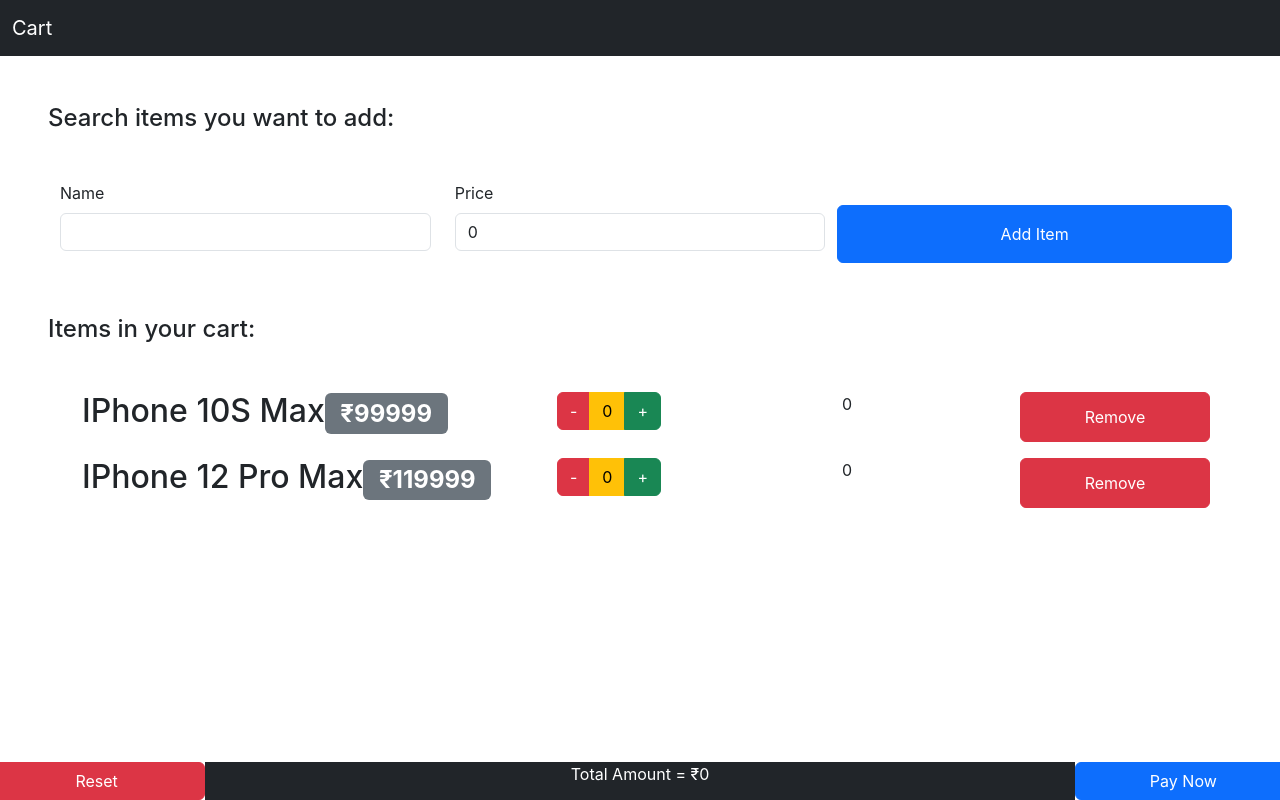
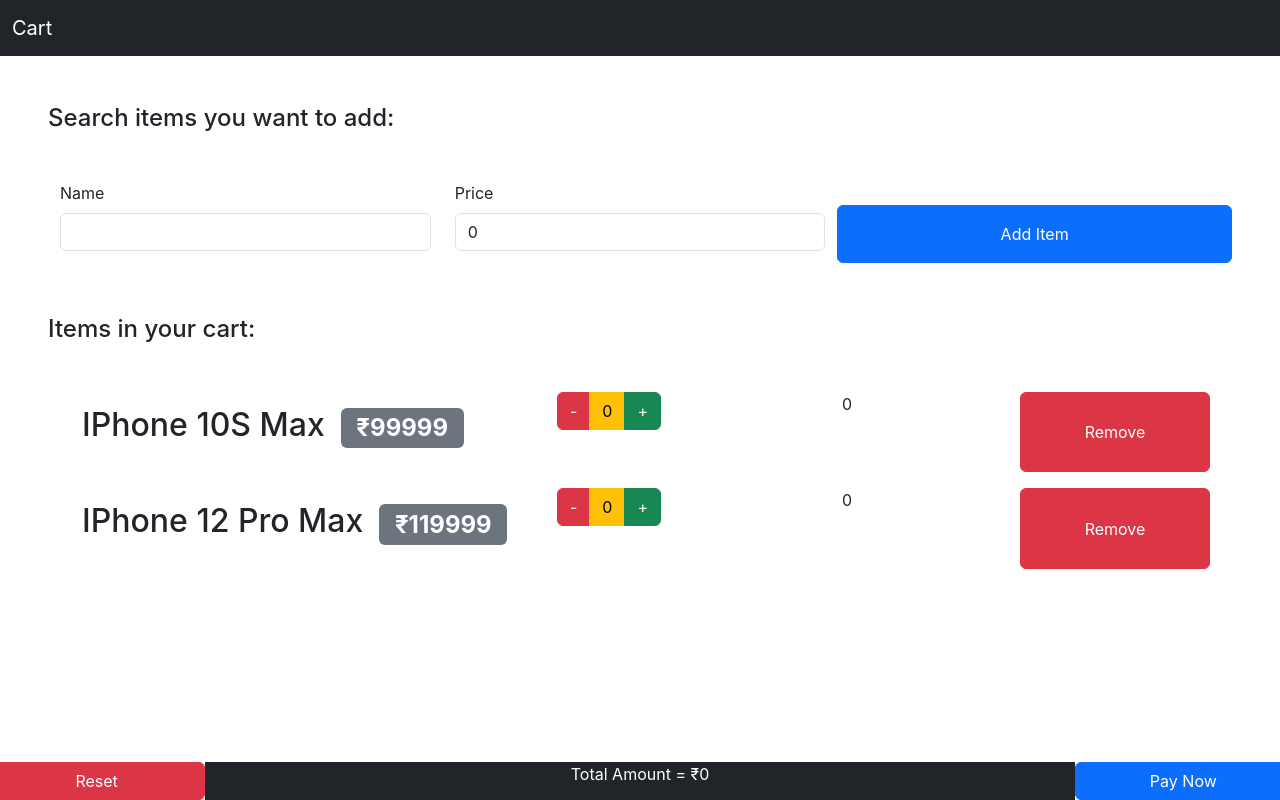
Before and after one commit to Tarunaa1/cart, a React (Create React App) app: page / in a window 1280 px wide. Built offline with nearby package versions, Linux system fonts and the light colour scheme.

Commit message:
Update Product.js

```diff
--- a/src/components/Product.js
+++ b/src/components/Product.js
@@ -6,7 +6,7 @@ export default function Product(props) {
       <div className="col-5">
         <h2>
           {props.product.name}
-          <span class="badge bg-secondary">₹{props.product.price}</span>
+          <span class="badge bg-secondary m-3">₹{props.product.price}</span>
         </h2>
       </div>
       <div className="col-3">
```
